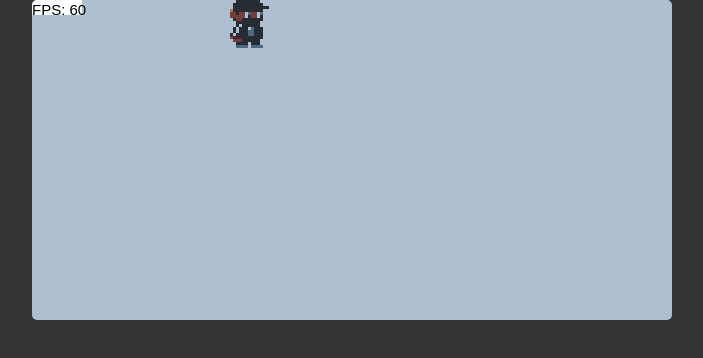
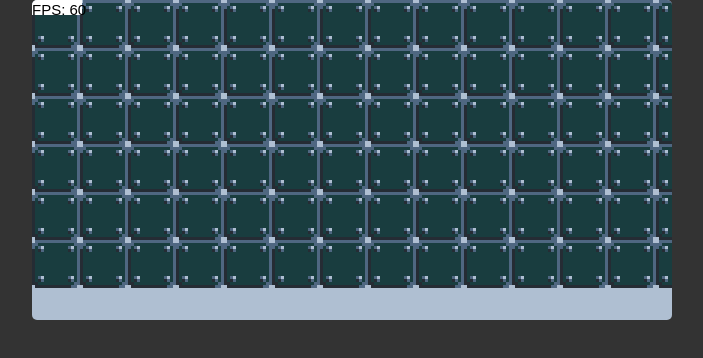
Before and after one commit to sparkrobotnik/myPlatformGame, a plain HTML site: page index.html in a window 1280 px wide. Shown: the whole page, without its empty margins (288-991 px from the left). Drawn offline with nearby package versions, Linux system fonts and the light colour scheme.

Commit message:
MUDANCAS PEQUENAS

```diff
--- a/Classes/Entidade.js
+++ b/Classes/Entidade.js
@@ -5,9 +5,9 @@ export default class Entidade {
 
 		// Fisicas
 		this.plataforma	= false;
-		this.friccao		= 0;
-		this.grav				= 0;
-		this.x					= 64;
+		this.friccao		= 0.2;
+		this.grav				= 0.2;
+		this.x					= 0;
 		this.y					= 0;
 		this.xveloc			= 0;
 		this.yveloc			= 0;
@@ -29,7 +29,7 @@ export default class Entidade {
 		if(this.plataforma === true){
 			this.yveloc = 0;
 		}else{
-			if(this.yveloc + this.grav < 16)
+			if(this.yveloc + this.grav < 8)
 			{
 				this.yveloc += this.grav;
 			}
--- a/Classes/Stage.js
+++ b/Classes/Stage.js
@@ -1,13 +1,34 @@
 export default class Stage {
-	constructor(tSrc, tWidth, tHeight, sColunas, sLinhas){
-		this.tileset			= new Image(tWidth, tHeight);
-		this.tileset.src	= tSrc;
+	constructor(_ctx, _tSrc, _tWidth, _tHeight, _sColunas, _sLinhas){
+		this.ctx					= _ctx;
+		this.tileset			= new Image(_tWidth, _tHeight);
+		this.tileset.src	= _tSrc;
 		this.grid					= [];
-		this.colunas			= sColunas;
-		this.linhas				= sLinhas;
+		this.colunas			= _sColunas;
+		this.linhas				= _sLinhas;
+		this.loaded				= false;
+
+		for(let i = 0; i < _sColunas; i ++){ this.grid.push([]); }
+		this.grid.forEach((coluna) => {
+			for(let i = 0; i < _sLinhas; i ++){
+				coluna.push({tile:0, solid:false});
+			}
+		});
 	}
 
-	draw(){
-		console.log("drawing stage!");
+	load(_jsonFile){
+
+	}
+
+	draw(_gameScale){
+		let _tileSize = 16 * _gameScale;
+
+		for(let x = 0; x < this.colunas; x ++){
+			for(let y = 0; y < this.linhas; y ++){
+				if(this.grid[x][y].tile != -1){
+					this.ctx.drawImage(this.tileset, 0, 0, 16, 16, _tileSize * x, _tileSize * y, _tileSize, _tileSize);
+				}
+			}
+		}
 	}
 }
--- a/index.html
+++ b/index.html
@@ -7,7 +7,7 @@
 
 	<script src="https://ajax.googleapis.com/ajax/libs/jquery/3.5.1/jquery.min.js"></script>
 	<link rel="stylesheet" href="style.css" title="main style" type="text/css" />
-	<title>Document</title>
+	<title>Platform Game</title>
 </head>
 <body>
 	<canvas id="canvas" width="640px" height="320px"></canvas>
--- a/main.js
+++ b/main.js
@@ -32,14 +32,17 @@ $(document).ready(() => {
 	entidades.push(jogador);
 
 	// instancia uma fase onde todos as entidades vão interagir
-	var stage = new Stage("Recursos/Sprites/tile", 16, 16, 10, 10);
+	var stage = new Stage(ctx, "Recursos/Sprites/tile.png", 16, 16, 14, 6);
 
 	// funcao onde o jogo inteiro é executado
 	const gameLoop = (timeStamp) => {
 		// limpa a tela para o proximo frame ser desenhado
 		ctx.clearRect(0, 0, ctx.canvas.width, ctx.canvas.height);
 
-		// atualiza e "desenha" todas as entidades no array
+		// renderiza a fase
+		stage.draw(gameScale);
+
+		// atualiza e "desenha" todas as entidades no canvas/tela
 		entidades.forEach((entidade) => {
 			entidade.draw(gameScale);
 			let resposta = entidade.update(1, stage.grid);
```
